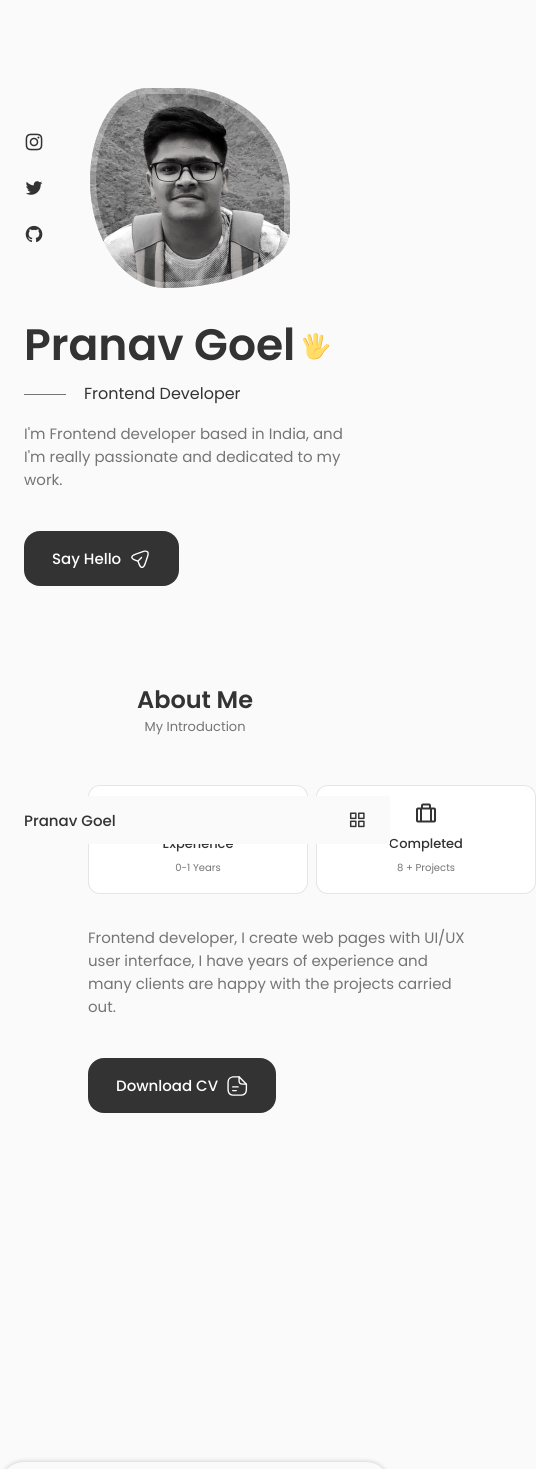
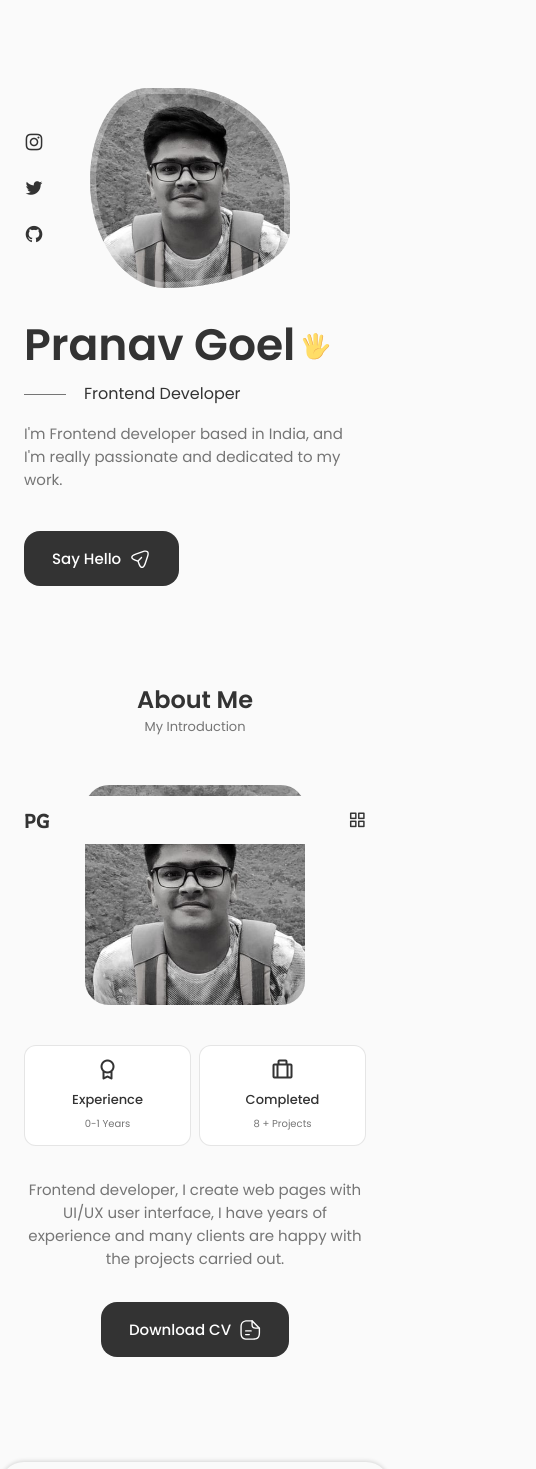
Before and after one commit to pranavgoel29/My-Portfolio, a React (Create React App) app: page / in a window 390 px wide. Shown: the whole page, 536 px wide, since content can reach past the window. Before the commit the page ends 1225 px from the top, so only its background shows below. Built offline with nearby package versions, Linux system fonts and the light colour scheme.

Commit message:
Completed about section with responsiveness

```diff
--- a/src/components/about/about.css
+++ b/src/components/about/about.css
@@ -43,3 +43,53 @@
     padding: 0 4rem 0 0;
     margin-bottom: var(--mb-2-5);
 }
+
+
+
+/*=============== BREAKPOINTS ===============*/
+/* For large devices */
+@media screen and (max-width: 992px) {
+    .about__container {
+        grid-template-columns: 1fr;
+        row-gap: 2.5rem;
+    }
+
+    .about__img {
+        width: 220px;
+    }
+
+    .about__box {
+        padding: 0.75rem 0.5rem;
+    }
+
+    .about__data {
+        text-align: center;
+    }
+
+    .about__info {
+        justify-content: center;
+    }
+
+    .about__description {
+        padding: 0 5rem;
+        margin-bottom: 2rem;
+    }
+  }
+
+  /* For medium devices */
+  @media screen and (max-width: 576px) {
+    .about__info {
+        grid-template-columns: repeat(2, 1fr);
+    }
+
+    .about__description {
+        padding: 0;
+    }
+  }
+
+  /* For small devices */
+  @media screen and (max-width: 350px) {
+    .about__info {
+        grid-template-columns: repeat(2, 1fr);
+    }
+  }
--- a/src/components/header/Header.jsx
+++ b/src/components/header/Header.jsx
@@ -8,7 +8,7 @@
     return (
         <header className="header">
             <nav className="nav container">
-                <a href="index.html" className="nav__logo">Pranav Goel</a>
+                <a href="index.html" className="nav__logo">PG</a>
 
                 <div className={Toggle ? "nav__menu show-menu" : "nav__menu"}>
                     <ul className="nav__list grid">
--- a/src/components/header/header.css
+++ b/src/components/header/header.css
@@ -1,3 +1,6 @@
+@import url('https://fonts.googleapis.com/css2?family=Rowdies:wght@300;400;700&display=swap');
+
+
 .header {
     width: 100%;
     position: fixed;
@@ -19,6 +22,12 @@
 .nav__toggle {
     color: var(--title-color);
     font-weight: var(--font-medium);
+}
+
+.nav__logo {
+    font-family: 'Rowdies';
+    font-size: 20px;
+    font-weight: 300;
 }
 
 .nav__list {
```
